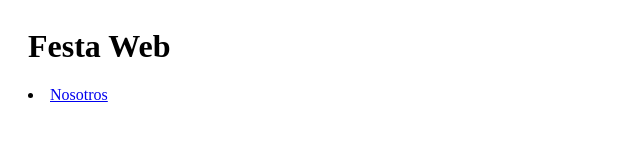
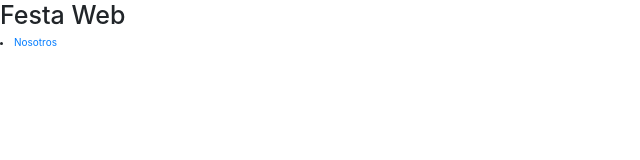
Before and after one commit to amespinosa11/Festa, a plain HTML site: page index.html in a window 1280 px wide. Shown: the whole page, without its empty margins (0-640 px from the left). Drawn offline with nearby package versions, Linux system fonts and the light colour scheme.

Commit message:
commit 3

```diff
--- a/index.html
+++ b/index.html
@@ -1,23 +1,12 @@
 <html>
-  <head>
-    <meta charset="UTF-8">
-    <title>Festa</title>
-    <link href="bares.html" rel="import" />
-
-    <script src="libraries/p5.js" type="text/javascript"></script>
-
-    <script src="libraries/p5.dom.js" type="text/javascript"></script>
-    <script src="https://www.gstatic.com/firebasejs/3.5.2/firebase.js"></script>
-
-    <script src="sketch.js" type="text/javascript"></script>
-
-    <style>
-      body {
-        padding: 20px;
-      }
-    </style>
-
-  </head>
+  <link rel="stylesheet" href="https://maxcdn.bootstrapcdn.com/bootstrap/3.3.7/css/bootstrap.min.css"><head>
+  <meta charset="UTF-8">
+  <meta name="viewport" content="width=device-width, initial-scale=1">
+  <link rel="stylesheet" href="https://maxcdn.bootstrapcdn.com/bootstrap/3.3.7/css/bootstrap.min.css">
+  <link href="css/bootstrap.min.css" rel="stylesheet" media="screen">
+  <link href="css/bootstrap-theme.min.css" rel="stylesheet" media="screen">
+  <link href="css/my-styles.css" rel="stylesheet" media="screen">
+  <title>Festa</title></head>
   <body>
       <h1>Festa Web</h1>
      <li><a href="/bares">Nosotros</a></li>
```
